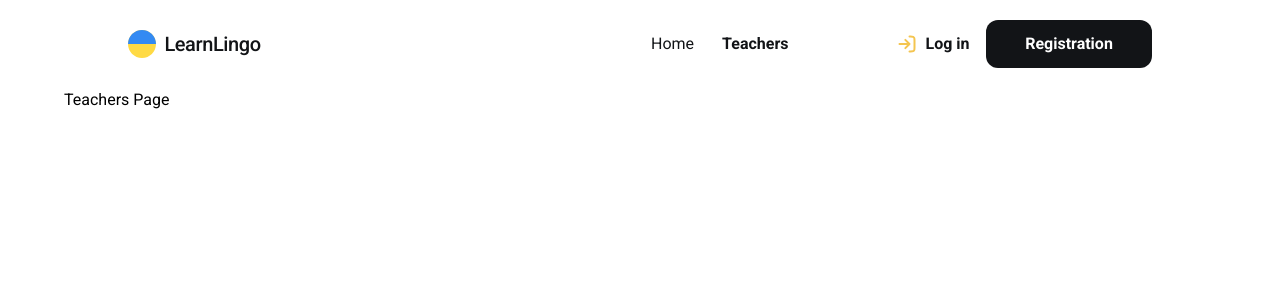
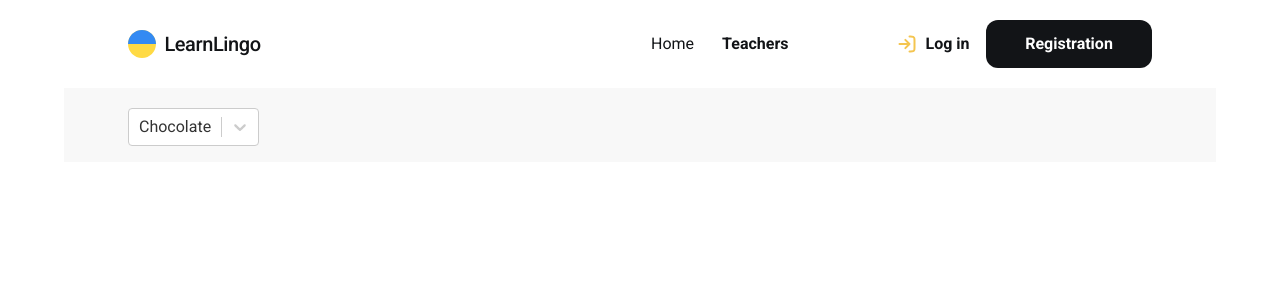
Before and after one commit to Yurii-Kit/LearnLingo-app, a React (Vite) app: page /teachers in a window 1280 px wide. Shown: the top 300 px of the page. Built offline with nearby package versions, Linux system fonts and the light colour scheme; no server answers.

Commit message:
added loader

```diff
--- a/package.json
+++ b/package.json
@@ -20,6 +20,8 @@
     "react-hot-toast": "^2.6.0",
     "react-icons": "^5.5.0",
     "react-router-dom": "^7.6.0",
+    "react-select": "^5.10.2",
+    "react-spinners": "^0.17.0",
     "yup": "^1.7.1",
     "zustand": "^5.0.8"
   },
--- a/src/components/App/App.tsx
+++ b/src/components/App/App.tsx
@@ -3,7 +3,7 @@ import { Route, Routes } from "react-router-dom";
 import { Suspense } from "react";
 
 import HomePage from "../../pages/HomePage/HomePage";
-import TeachersPage from "../../pages/TeachersPage";
+import TeachersPage from "../../pages/TeacherPage/TeachersPage";
 import Favorites from "../../pages/FavoritePage";
 import NotFoundPage from "../../pages/NotFoundPage/NotFoundPage";
 import PrivateRoute from "../../pages/PrivateRoute";
@@ -11,8 +11,24 @@ import PrivateRoute from "../../pages/PrivateRoute";
 import Layout from "../Layout/Layout";
 import SvgSprite from "../Icon/SvgSprite/SvgSprite";
 import { Toaster } from "react-hot-toast";
+import LoaderOverlay from "../LoaderOverlay/LoaderOverlay";
+
+import { useCheckAuth } from "../../lib/hooks/checkAuth";
+import { useAuthStore } from "../../lib/store/authStore";
 
 function App() {
+  useCheckAuth();
+
+  const isLoading = useAuthStore((state) => state.isLoading);
+
+  if (isLoading) {
+    return (
+      <div>
+        <LoaderOverlay />
+      </div>
+    );
+  }
+
   return (
     <>
       <Toaster />
--- a/src/components/Layout/Layout.tsx
+++ b/src/components/Layout/Layout.tsx
@@ -1,15 +1,11 @@
 import Header from "../Header/Header";
 import css from "./Layout.module.css";
-
-interface Props {
-  children: React.ReactNode;
-}
 
 export default function Layout({ children }: Props) {
   return (
     <div className={css.container}>
       <Header />
-      {children}
+      <main>{children}</main>
     </div>
   );
 }
--- /dev/null
+++ b/src/components/LoaderOverlay/LoaderOverlay.tsx
@@ -0,0 +1,31 @@
+import { ClipLoader } from "react-spinners";
+
+const LoaderOverlay = () => {
+  return (
+    <div
+      style={{
+        position: "fixed",
+        inset: 0,
+        background: "rgba(255, 255, 255, 0.65)",
+        backdropFilter: "blur(3px)",
+        display: "flex",
+        flexDirection: "column",
+        alignItems: "center",
+        justifyContent: "center",
+        zIndex: 9999,
+        gap: "16px",
+      }}
+    >
+      <ClipLoader
+        size={150}
+        aria-label="Loading Spinner"
+        color="#f4c550"
+        speedMultiplier={0.8}
+      />
+
+      <strong>Loading, please wait...</strong>
+    </div>
+  );
+};
+
+export default LoaderOverlay;
--- /dev/null
+++ b/src/lib/hooks/checkAuth.ts
@@ -0,0 +1,30 @@
+// lib/hooks/useAuthInit.ts
+import { useEffect } from "react";
+import { onAuthStateChanged } from "firebase/auth";
+import { auth } from "../../firebase/firebase";
+import { useAuthStore } from "../store/authStore";
+
+export const useCheckAuth = () => {
+  const setUser = useAuthStore((state) => state.setUser);
+  const setIsLoading = useAuthStore((state) => state.setIsLoading);
+
+  useEffect(() => {
+    setIsLoading(true);
+    const unsubscribe = onAuthStateChanged(auth, (user) => {
+      if (user) {
+        // Користувач залогінений
+        setUser({
+          uid: user.uid,
+          email: user.email,
+          name: user.displayName,
+        });
+      } else {
+        // Користувач не залогінений
+        setUser(null);
+      }
+      setIsLoading(false);
+    });
+
+    return () => unsubscribe();
+  }, [setUser, setIsLoading]);
+};
--- a/src/lib/store/authStore.ts
+++ b/src/lib/store/authStore.ts
@@ -8,12 +8,16 @@ interface User {
 
 interface AuthState {
   user: User | null;
+  isLoading?: boolean;
   setUser: (user: User | null) => void;
   clearUser: () => void;
+  setIsLoading: (state: boolean) => void;
 }
 
 export const useAuthStore = create<AuthState>((set) => ({
   user: null,
+  isLoading: false,
   setUser: (user) => set({ user }),
   clearUser: () => set({ user: null }),
+  setIsLoading: (value) => set({ isLoading: value }),
 }));
--- a/src/pages/HomePage/HomePage.tsx
+++ b/src/pages/HomePage/HomePage.tsx
@@ -4,7 +4,7 @@ import css from "./HomePage.module.css";
 
 export default function HomePage() {
   return (
-    <main>
+    <>
       <section className={css.hero}>
         <div className={css.leftBox}>
           <h1 className={css.title}>
@@ -55,6 +55,6 @@ export default function HomePage() {
           </li>
         </ul>
       </section>
-    </main>
+    </>
   );
 }
--- /dev/null
+++ b/src/pages/TeacherPage/TeachersPage.module.css
@@ -0,0 +1,16 @@
+.teachersPage {
+    background: #f8f8f8;
+}
+
+.filters {
+    display: flex;
+    align-items: flex-start;
+    justify-content: flex-start;
+    flex-direction: row;
+    gap: 20px;
+
+    padding: 20px 64px;
+
+    width: 583px;
+    height: 74px;
+}
--- /dev/null
+++ b/src/pages/TeacherPage/TeachersPage.tsx
@@ -0,0 +1,19 @@
+import Select from "react-select";
+
+import css from "./TeachersPage.module.css";
+
+const options = [
+  { value: "chocolate", label: "Chocolate" },
+  { value: "strawberry", label: "Strawberry" },
+  { value: "vanilla", label: "Vanilla" },
+];
+
+export default function TeachersPage() {
+  return (
+    <section className={css.teachersPage}>
+      <div className={css.filters}>
+        <Select defaultValue={options[0]} options={options} />
+      </div>
+    </section>
+  );
+}
--- a/src/pages/TeachersPage.tsx
+++ /dev/null
@@ -1,3 +0,0 @@
-export default function TeachersPage() {
-  return <div>Teachers Page</div>;
-}
```
Also changed, not shown: src/components/Container/Container.tsx (added, +9 -0 lines), src/components/Container/Container.module.css (added), 1 other file (tests, documents, lock files or other folders).
